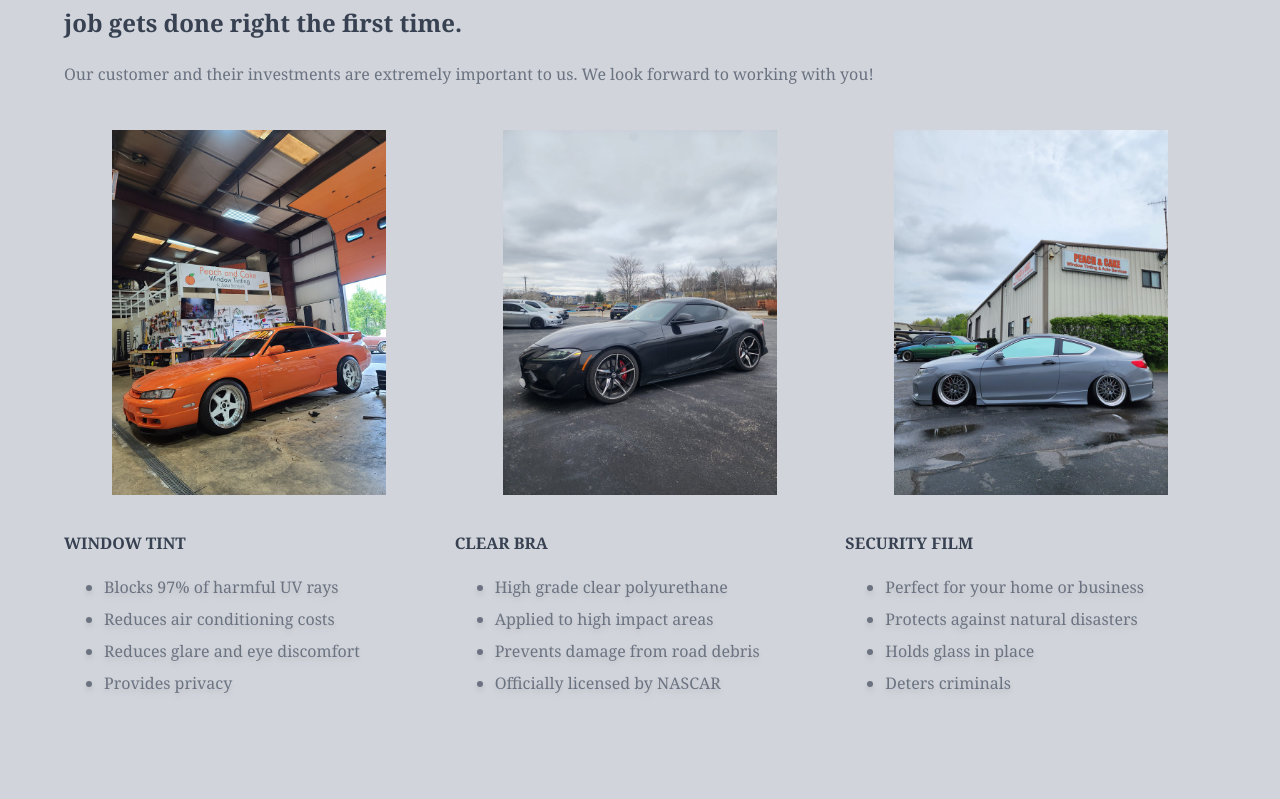
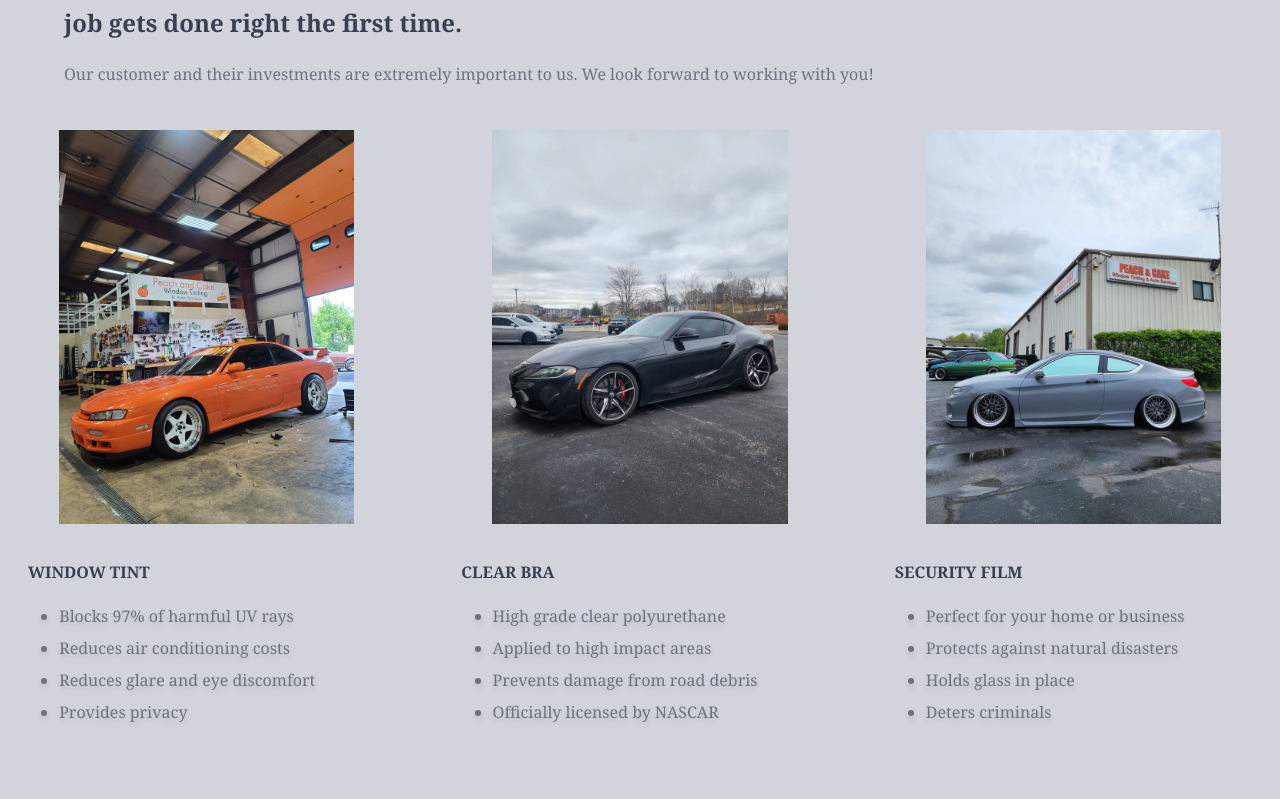
Before and after one commit to Drayved/Tint-Site, a React (Vite) app: page / in a window 1280 px wide. Shown: the part 2341-3140 px from the top of the page. Built offline with nearby package versions, Linux system fonts and the light colour scheme.

Commit message:
Update index.css

```diff
--- a/src/index.css
+++ b/src/index.css
@@ -134,21 +134,21 @@ li{
 }
 
 .pic-info-container{
-    @apply w-[90%] mt-10 mx-auto h-[25%];
+    @apply w-[100%] mt-10 mx-auto h-[25%];
 
 }
 
 .info-images{
-    @apply h-[25%];
+    @apply h-[25%] w-[90%] mx-auto;
     object-fit:contain;
 }
 
 .list-title{
-    @apply font-semibold mt-8 text-gray-700
+    @apply font-semibold mt-8 text-gray-700 ml-7
 }
 
 ol{
-    @apply list-disc ml-10 mt-3 mb-8
+    @apply list-disc ml-[3.7rem] mt-3 mb-8
 }
 
 .slideshow-container{
@@ -533,6 +533,6 @@ input{
     }
 
     .info-images{
-        @apply h-96 w-96;
+        @apply h-[30rem] w-[90%];
     }
 }
```
